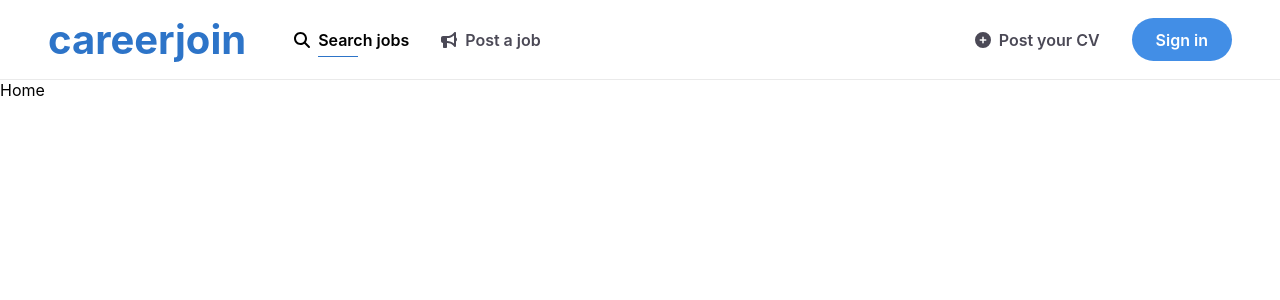
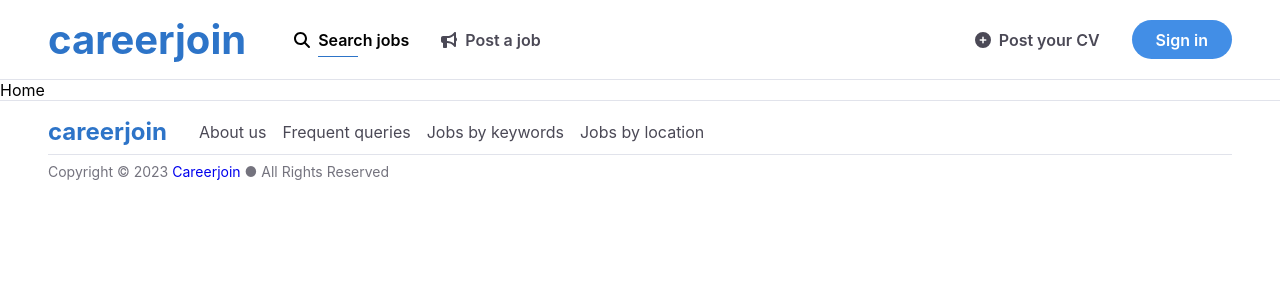
Before and after one commit to nchdatta/careerjoin, a React (Create React App) app: page / in a window 1280 px wide. Shown: the top 300 px of the page. Built offline with nearby package versions, Linux system fonts and the light colour scheme.

Commit message:
Footer complete, Navbar fix.

```diff
--- a/src/App.jsx
+++ b/src/App.jsx
@@ -2,6 +2,7 @@
 import { Route, Routes } from "react-router-dom";
 import NotFound from "./pages/ErrorPage/NotFound";
 import Home from "./pages/home/Home";
+import Footer from "./pages/shared/Footer";
 import Navbar from "./pages/shared/Navbar";
 
 function App() {
@@ -12,6 +13,7 @@
         <Route path="/" element={<Home />} />
         <Route path="*" element={<NotFound />} />
       </Routes>
+      <Footer />
     </React.Fragment>
   );
 }
--- /dev/null
+++ b/src/components/NavigationButton.jsx
@@ -0,0 +1,13 @@
+import { FontAwesomeIcon } from '@fortawesome/react-fontawesome';
+import React from 'react';
+import { NavLink } from 'react-router-dom';
+
+const NavigationButton = ({ label, to, icon, className }) => {
+    return (
+        <NavLink to={to} className={className}>
+            <FontAwesomeIcon icon={icon} className='mr-1' />{label}
+        </NavLink>
+    );
+};
+
+export default NavigationButton;
--- /dev/null
+++ b/src/pages/shared/Footer.jsx
@@ -0,0 +1,32 @@
+import React from 'react';
+import { Link } from 'react-router-dom';
+import NavLinkCustom from '../../components/NavLinkCustom';
+
+const Footer = () => {
+    const menus = [
+        { id: 101, label: 'About us', to: '/about-us' },
+        { id: 102, label: 'Frequent queries', to: '/frequent-queries' },
+        { id: 103, label: 'Jobs by keywords', to: '/jobs-by-keywords' },
+        { id: 104, label: 'Jobs by location', to: '/jobs-by-location' },
+    ];
+
+    return (
+        <footer>
+            <div className="footer-navs-wrap">
+                <div className="footer-brand">
+                    <Link to='/'>careerjoin</Link>
+                </div>
+                <ul className="footer-navs">
+                    {menus.map(menu => <li key={menu.id}>
+                        <NavLinkCustom label={menu.label} to={menu.to} />
+                    </li>)}
+                </ul>
+            </div>
+            <div className="copyright">
+                <p>Copyright &copy; 2023 <Link to='/'>careerjoin</Link> &#x25CF; All Rights Reserved</p>
+            </div>
+        </footer>
+    );
+};
+
+export default Footer;
--- a/src/pages/shared/Navbar.jsx
+++ b/src/pages/shared/Navbar.jsx
@@ -3,6 +3,7 @@
 import React, { useState } from 'react';
 import NavLinkCustom from '../../components/NavLinkCustom';
 import { Link } from 'react-router-dom';
+import NavigationButton from '../../components/NavigationButton';
 
 const Navbar = () => {
     const [isOpen, setIsOpen] = useState(false);
@@ -27,7 +28,7 @@
                     </ul>
                     <ul className='navbar-navs'>
                         <li><NavLinkCustom label='Post your CV' to="post-cv" icon={faPlusCircle} /></li>
-                        <li><NavLinkCustom label='Sign in' to='login' className='btn' /></li>
+                        <li><NavigationButton label='Sign in' to='login' className='login-btn' /></li>
                     </ul>
                 </div>
             </nav>
@@ -38,7 +39,7 @@
                     {menus.map(menu => <li key={menu.id} >
                         <NavLinkCustom label={menu.label} to={menu.to} icon={menu.icon} />
                     </li>)}
-                    <li><NavLinkCustom label='Sign in' to='login' className='btn' /></li>
+                    <li><NavigationButton label='Sign in' to='login' className='login-btn' /></li>
                 </ul>
             </div>
         </header>
--- a/src/sass/index.scss
+++ b/src/sass/index.scss
@@ -11,7 +11,7 @@
     display: flex;
     align-items: center;
     gap: 3rem;
-    border-bottom: 1px solid rgb(234, 234, 234);
+    border-bottom: 1px solid $border-color-2;
 
     .open-menu {
         display: none;
@@ -21,7 +21,7 @@
         padding: 0.8rem 0;
 
         a {
-            font-size: 2.5rem;
+            font-size: $font-xxlarge;
             font-weight: 700;
             color: $color-secondary;
         }
@@ -40,7 +40,7 @@
     align-items: center;
     gap: 2rem;
 
-    a {
+    a:not(.login-btn) {
         display: block;
         color: $text-color-secondary;
         line-height: 1.5;
@@ -68,13 +68,11 @@
         &.hover {
             color: $text-color-primary;
         }
-
-        &.btn {
-            color: $text-white;
-        }
     }
 
-
+    .login-btn {
+        @extend .btn;
+    }
 }
 
 
@@ -102,6 +100,56 @@
     }
 }
 
+// Footer
+footer {
+    width: 100%;
+    padding: 1rem 3rem;
+    border-top: 1px solid $border-color-2;
+
+    .footer-navs-wrap {
+        display: flex;
+        justify-content: flex-start;
+        align-items: center;
+        gap: 2rem;
+        padding-bottom: 0.5rem;
+
+        .footer-brand {
+            a {
+                font-size: $font-large;
+                font-weight: 700;
+                color: $color-secondary;
+            }
+        }
+
+        .footer-navs {
+            display: flex;
+            align-items: center;
+            gap: 1rem;
+
+            a {
+                font-size: $font-normal;
+                font-weight: 400;
+                color: $text-color-secondary;
+            }
+        }
+    }
+
+    .copyright {
+        border-top: 1px solid $border-color-2;
+        padding: 0.5rem 0;
+
+        p {
+            font-size: $font-small;
+            font-weight: 400;
+            color: $text-color-p;
+            text-transform: capitalize;
+        }
+    }
+}
+
+
+
+
 // Loading component
 .loading-wrap {
     @include content-center;
--- a/src/sass/partials/_colors.scss
+++ b/src/sass/partials/_colors.scss
@@ -5,3 +5,6 @@
 $text-color-secondary: #4b4956;
 $text-color-p: #74737e;
 $text-white: #ffffff;
+
+$border-color-1: #c8cad2;
+$border-color-2: #e1e3eb;
--- a/src/sass/partials/_variables.scss
+++ b/src/sass/partials/_variables.scss
@@ -1,6 +1,7 @@
 // Font sizes
+$font-xxlarge: 2.5rem;
 $font-xlarge: 2rem;
-$font-large: 1.125rem;
+$font-large: 1.5rem;
 $font-normal: 1rem;
 $font-small: 0.875rem;
 $font-xsmall: 0.75rem;
```
Also changed, not shown: src/sass/partials/_responsive.scss (+19 -0 lines), src/index.min.css.
